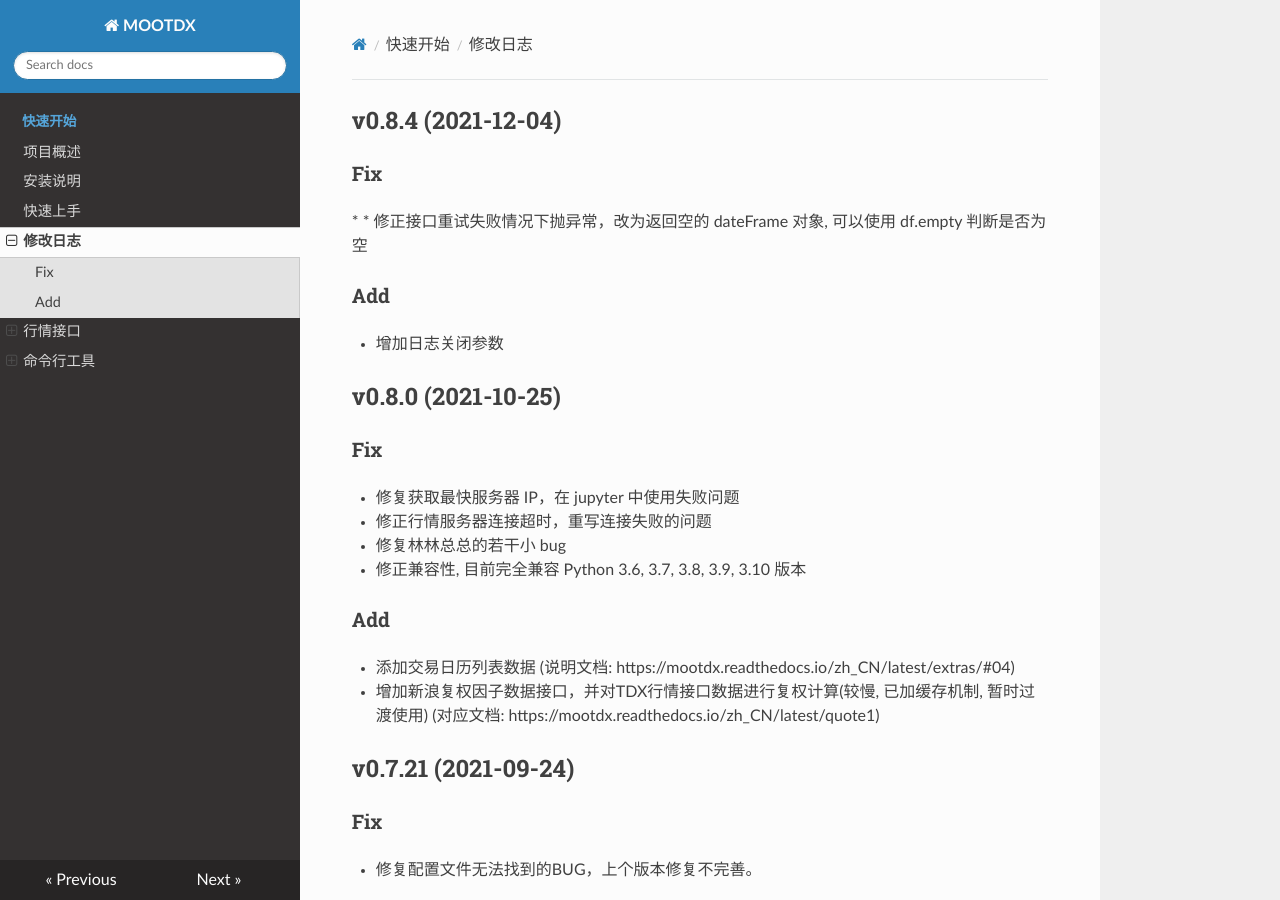
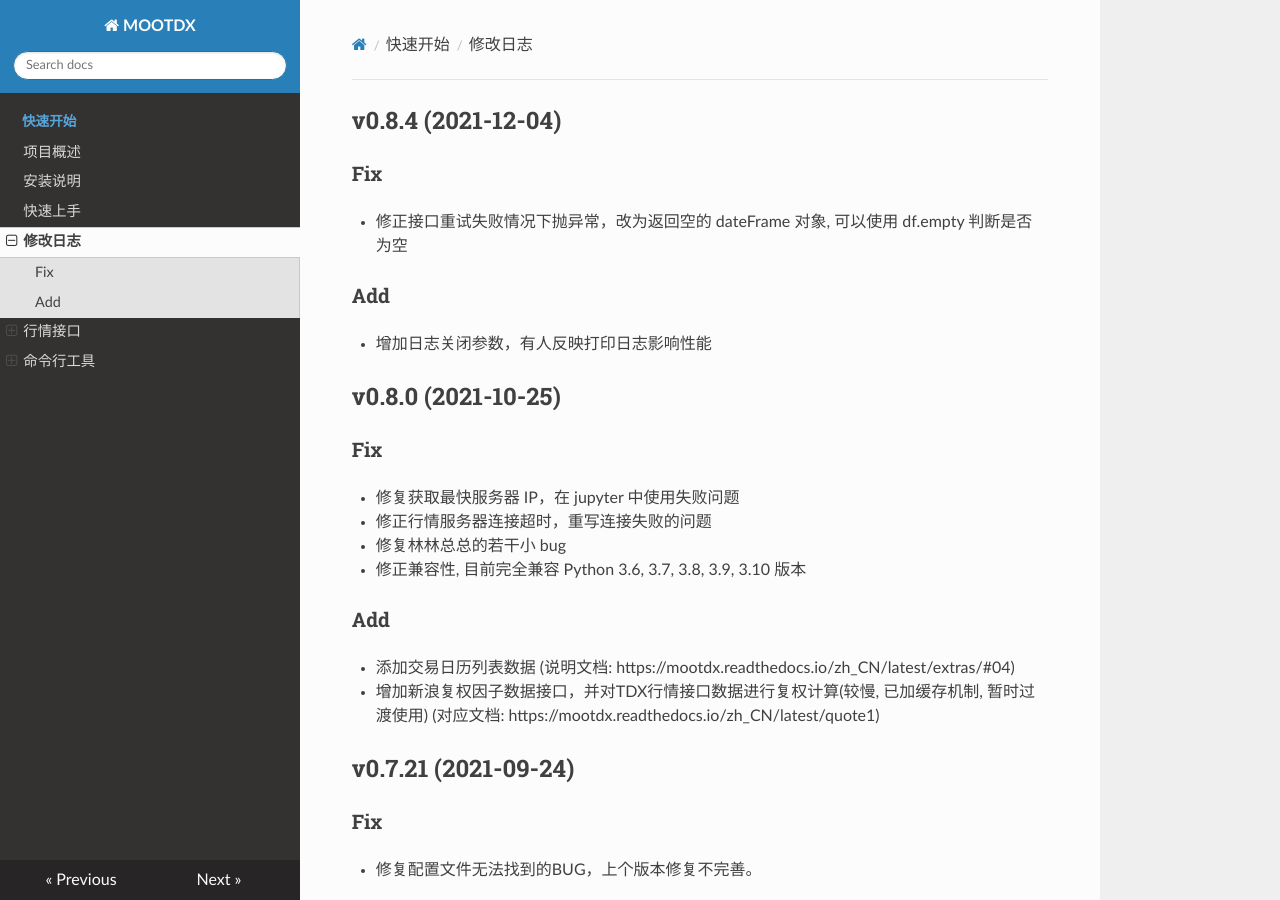
Before and after one commit to mootdx/mootdx, an MkDocs documentation site: the page built from docs/chlog.md, in a window 1280 px wide and 900 px high. Built offline with MkDocs 1.6.1, drawn with Linux system fonts in a browser that asks for light colours; nearby versions of some CDN libraries.

Commit message:
修改文档

```diff
--- a/docs/chlog.md
+++ b/docs/chlog.md
@@ -2,12 +2,12 @@
 ## v0.8.4 (2021-12-04)
 
 ### Fix
-*
+
 * 修正接口重试失败情况下抛异常，改为返回空的 dateFrame 对象, 可以使用 df.empty 判断是否为空
 
 ### Add
 
-* 增加日志关闭参数
+* 增加日志关闭参数，有人反映打印日志影响性能
 
 
 ## v0.8.0 (2021-10-25)
```
